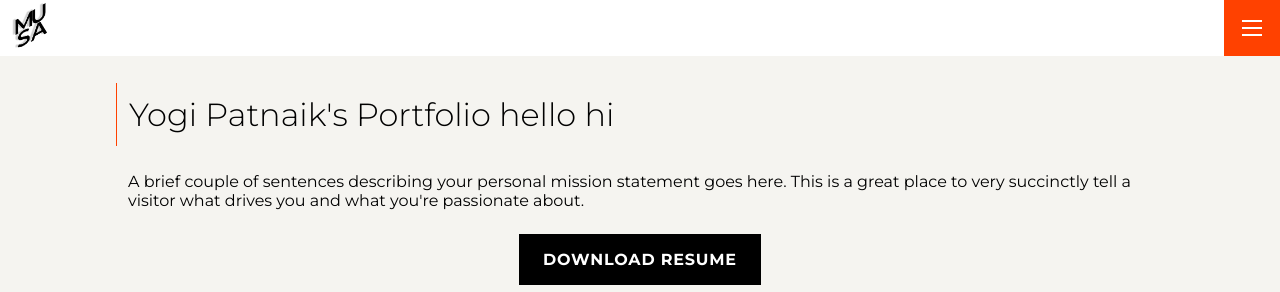
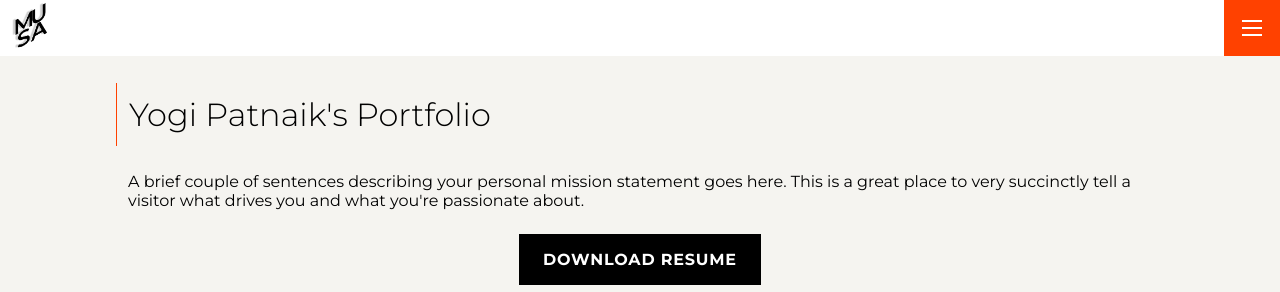
Before and after one commit to ypatnaik1/portfolio, a Jekyll site: the page built from index.md, in a window 1280 px wide and 1109 px high. Shown: the top 292 px of the window. Built offline with Jekyll 4.4.1, drawn with Linux system fonts in a browser that asks for light colours.

Commit message:
Update settings.yml

```diff
--- a/_data/settings.yml
+++ b/_data/settings.yml
@@ -7,7 +7,7 @@ logo: '/assets/img/musa-logo.png'
 # A brief introduction or mission statement that appears at the top of the
 # portfolio home page, above the project list. If you don't want one of the
 # intro_title or intro_text to show up, just set the appropriate value to null.
-intro_title: Yogi Patnaik's Portfolio hello hi
+intro_title: Yogi Patnaik's Portfolio
 intro_text: |
   A brief couple of sentences describing your personal mission statement goes
   here. This is a great place to very succinctly tell a visitor what drives you
```
